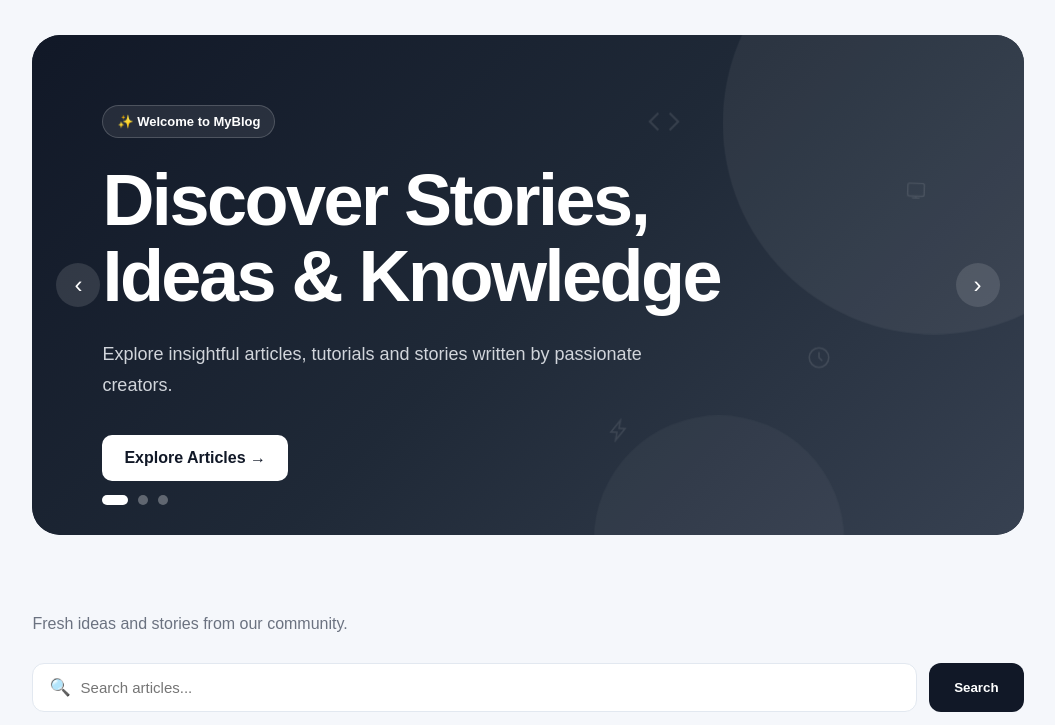
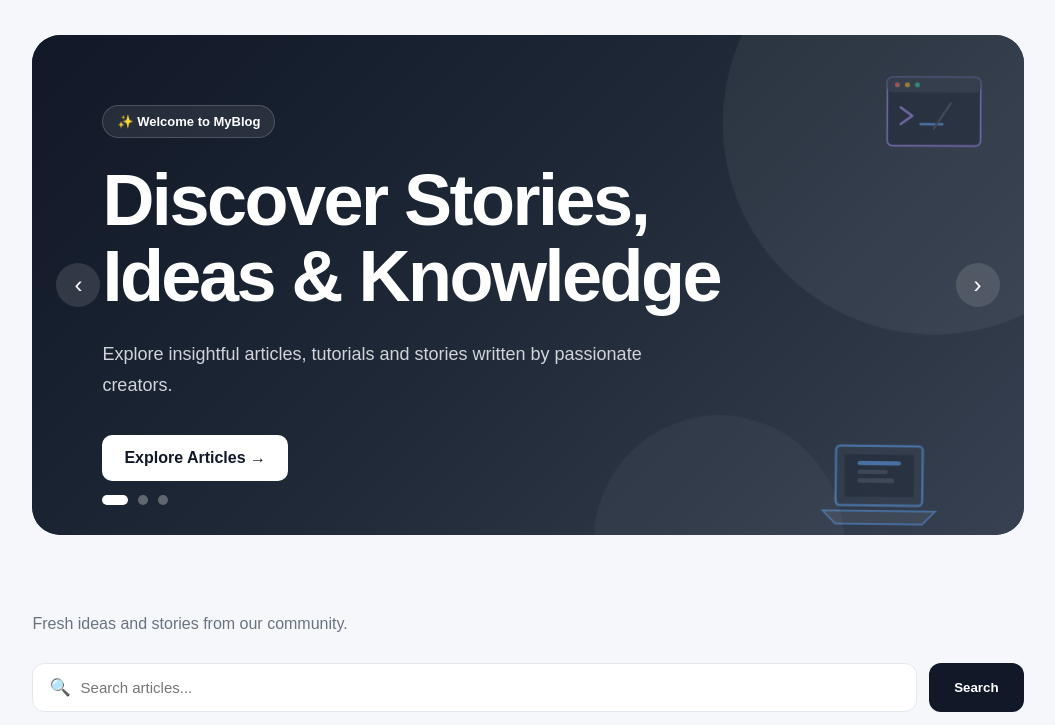
Before and after one commit to jensichothani43-creator/Blog, a Django app: page / in a window 1280 px wide. Shown: the part 83-808 px from the top of the page, without its empty margins (112-1167 px from the left). Run offline with Django 5.2, Linux system fonts and the light colour scheme; data that the repository does not hold is empty.

Commit message:
Add Blogger-style flat tech illustrations to hero

```diff
--- a/static/css/style.css
+++ b/static/css/style.css
@@ -343,46 +343,33 @@ nav a:hover {
     z-index: 1;
 }
 
-.hero-float-icon {
+
+
+.hero-illustration {
     position: absolute;
-    opacity: 0.1;
-    color: #ffffff;
-    animation: heroFloat 6s ease-in-out infinite;
-}
-
-.hero-float-icon:nth-child(1) {
-    top: 14%;
-    left: 62%;
-    width: 34px;
-    height: 34px;
-    animation-duration: 7s;
-}
-
-.hero-float-icon:nth-child(2) {
-    top: 62%;
-    left: 78%;
-    width: 26px;
-    height: 26px;
-    animation-duration: 5.5s;
-    animation-delay: 0.8s;
-}
-
-.hero-float-icon:nth-child(3) {
-    top: 30%;
-    left: 88%;
-    width: 22px;
-    height: 22px;
+    opacity: 0.5;
+    animation: heroFloat 7s ease-in-out infinite;
+}
+
+.hero-illustration-1 {
+    width: 130px;
+    bottom: -10px;
+    right: 8%;
+    animation-duration: 7.5s;
+}
+
+.hero-illustration-2 {
+    width: 100px;
+    top: 8%;
+    right: 4%;
     animation-duration: 6.5s;
-    animation-delay: 1.4s;
-}
-
-.hero-float-icon:nth-child(4) {
-    top: 78%;
-    left: 58%;
-    width: 24px;
-    height: 24px;
-    animation-duration: 8s;
-    animation-delay: 0.4s;
+    animation-delay: 0.6s;
+}
+
+@media (max-width: 900px) {
+    .hero-illustration {
+        display: none;
+    }
 }
 
 @keyframes heroFloat {
@@ -404,7 +391,7 @@ nav a:hover {
         transform: none;
     }
 
-    .hero-float-icon {
+    .hero-illustration {
         animation: none;
     }
 }
--- a/templates/blog/home.html
+++ b/templates/blog/home.html
@@ -15,21 +15,29 @@ Home - MyBlog
     <div class="hero-bg-layer" data-bg="3"></div>
 
     <div class="hero-float-icons" aria-hidden="true">
-        <svg class="hero-float-icon" viewBox="0 0 24 24" fill="none" stroke="currentColor" stroke-width="1.5">
-            <polyline points="8 6 2 12 8 18"></polyline>
-            <polyline points="16 6 22 12 16 18"></polyline>
+
+        <!-- Laptop illustration -->
+        <svg class="hero-illustration hero-illustration-1" viewBox="0 0 120 100">
+            <rect x="20" y="10" width="80" height="55" rx="4" fill="#374151" stroke="#60a5fa" stroke-width="2"/>
+            <rect x="28" y="18" width="64" height="39" fill="#1f2937"/>
+            <rect x="40" y="24" width="40" height="4" rx="2" fill="#60a5fa"/>
+            <rect x="40" y="32" width="28" height="4" rx="2" fill="#4b5563"/>
+            <rect x="40" y="40" width="34" height="4" rx="2" fill="#4b5563"/>
+            <path d="M8 70 L112 70 L100 82 L20 82 Z" fill="#4b5563" stroke="#60a5fa" stroke-width="1.5"/>
         </svg>
-        <svg class="hero-float-icon" viewBox="0 0 24 24" fill="none" stroke="currentColor" stroke-width="1.5">
-            <circle cx="12" cy="12" r="9"></circle>
-            <path d="M12 7v5l3 3"></path>
+
+        <!-- Browser / code window illustration -->
+        <svg class="hero-illustration hero-illustration-2" viewBox="0 0 120 90">
+            <rect x="4" y="4" width="112" height="82" rx="6" fill="#1f2937" stroke="#a78bfa" stroke-width="2"/>
+            <rect x="4" y="4" width="112" height="18" rx="6" fill="#374151"/>
+            <circle cx="16" cy="13" r="3" fill="#f87171"/>
+            <circle cx="28" cy="13" r="3" fill="#fbbf24"/>
+            <circle cx="40" cy="13" r="3" fill="#34d399"/>
+            <path d="M20 40 L34 50 L20 60" stroke="#a78bfa" stroke-width="3" fill="none" stroke-linecap="round" stroke-linejoin="round"/>
+            <line x1="44" y1="60" x2="70" y2="60" stroke="#60a5fa" stroke-width="3" stroke-linecap="round"/>
+            <line x1="80" y1="35" x2="60" y2="65" stroke="#4b5563" stroke-width="3" stroke-linecap="round"/>
         </svg>
-        <svg class="hero-float-icon" viewBox="0 0 24 24" fill="none" stroke="currentColor" stroke-width="1.5">
-            <rect x="3" y="4" width="18" height="14" rx="2"></rect>
-            <path d="M8 20h8M12 18v2"></path>
-        </svg>
-        <svg class="hero-float-icon" viewBox="0 0 24 24" fill="none" stroke="currentColor" stroke-width="1.5">
-            <path d="M13 2 4 14h6l-1 8 9-12h-6l1-8z"></path>
-        </svg>
+
     </div>
 
     <div class="hero-slide hero-slide-1 active">
```
